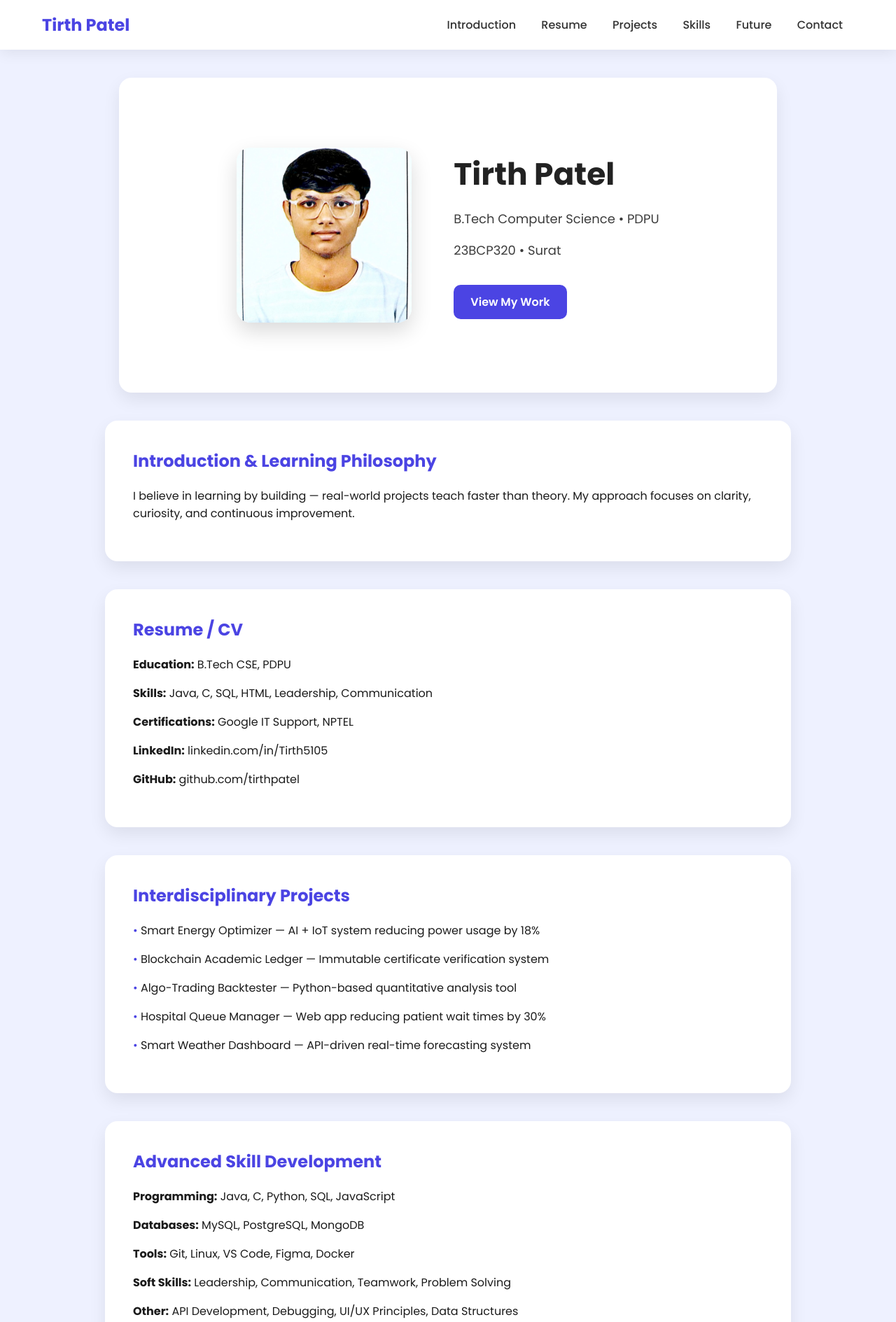
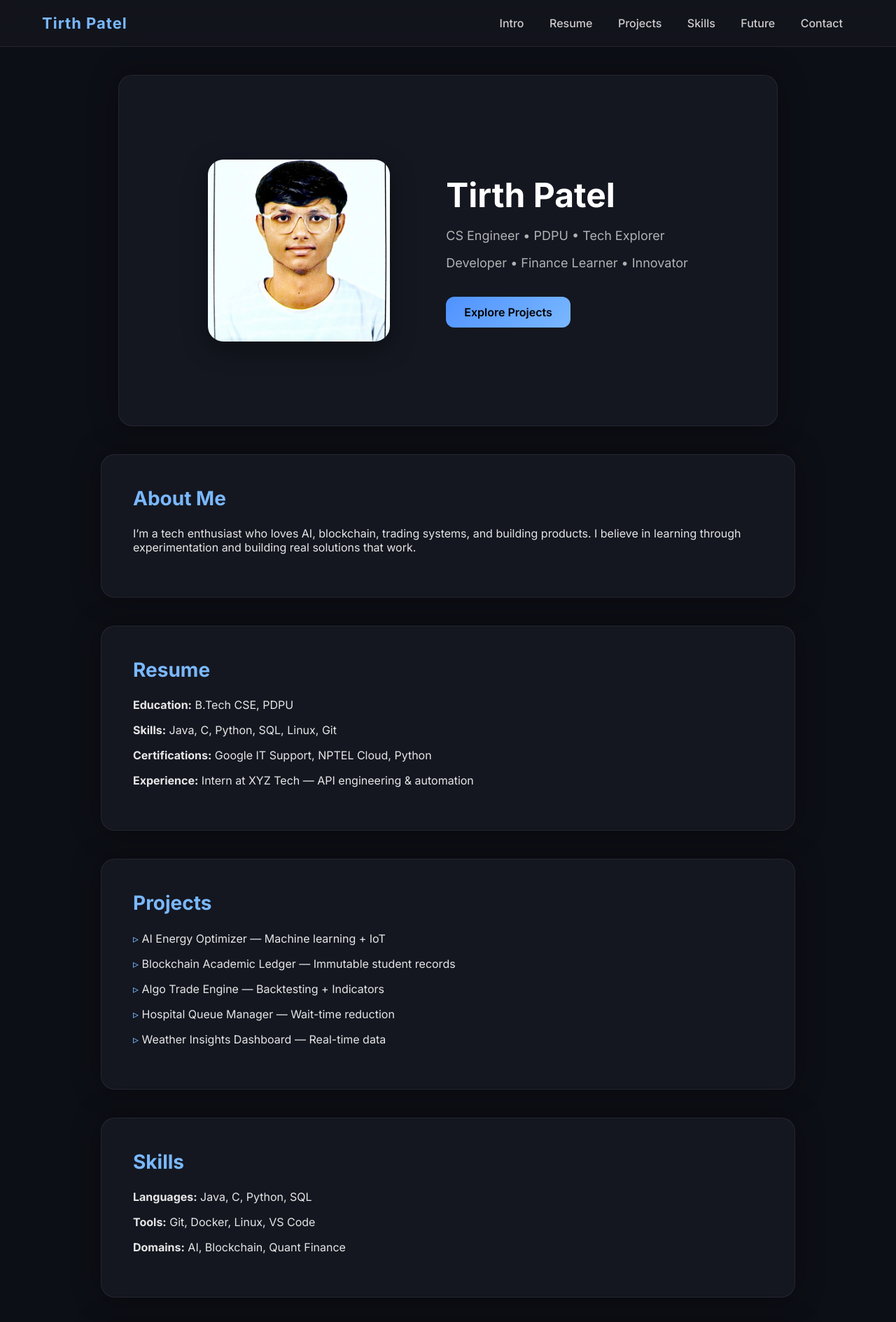
Before and after one commit to Tirth5105/Tirth5105.github.io, a plain HTML site: page index.html in a window 1280 px wide. Shown: the top 1889 px of the page at 70% size. Drawn offline with Linux system fonts and the light colour scheme.

Commit message:
Update index.html

```diff
--- a/index.html
+++ b/index.html
@@ -4,125 +4,122 @@
   <meta charset="UTF-8" />
   <meta name="viewport" content="width=device-width, initial-scale=1.0" />
   <title>Tirth Patel • Portfolio</title>
-  <link href="https://fonts.googleapis.com/css2?family=Poppins:wght@300;400;500;600;700&display=swap" rel="stylesheet" />
+  <link href="https://fonts.googleapis.com/css2?family=Inter:wght@300;400;500;600;700&display=swap" rel="stylesheet" />
 
   <style>
     body {
       margin: 0;
-      font-family: "Poppins", sans-serif;
-      background: #eef1ff;
-      color: #1b1b1b;
+      font-family: "Inter", sans-serif;
+      background: #0d0f16;
+      color: #e6e6e6;
     }
 
-    /* Navigation */
+    /* NAV */
     nav {
       display: flex;
       justify-content: space-between;
       align-items: center;
-      padding: 18px 60px;
-      background: #ffffff;
-      box-shadow: 0 4px 20px rgba(0, 0, 0, 0.08);
+      padding: 20px 60px;
+      background: rgba(20, 22, 30, 0.8);
+      backdrop-filter: blur(12px);
       position: sticky;
       top: 0;
       z-index: 1000;
+      border-bottom: 1px solid rgba(255, 255, 255, 0.08);
     }
 
     nav .logo {
-      font-size: 24px;
+      font-size: 22px;
       font-weight: 700;
-      color: #4b44e3;
+      color: #7ab8ff;
+      letter-spacing: 1px;
     }
 
     nav a {
       margin: 0 16px;
       text-decoration: none;
       font-weight: 500;
-      color: #333;
+      color: #cccccc;
       transition: 0.2s;
     }
 
     nav a:hover {
-      color: #4b44e3;
+      color: #7ab8ff;
     }
 
-    /* Hero */
+    /* HERO */
     .hero {
       display: flex;
       align-items: center;
       justify-content: center;
-      padding: 100px 20px;
-      gap: 60px;
+      padding: 120px 20px;
+      gap: 80px;
     }
 
     .hero img {
-      width: 250px;
-      height: 250px;
-      border-radius: 20px;
+      width: 260px;
+      height: 260px;
+      border-radius: 22px;
       object-fit: cover;
-      box-shadow: 0 12px 30px rgba(0, 0, 0, 0.15);
+      box-shadow: 0 10px 35px rgba(0, 0, 0, 0.4);
     }
 
     .hero-text h1 {
-      font-size: 44px;
-      margin: 0;
-      color: #222;
+      font-size: 48px;
+      color: #ffffff;
+      margin: 0 0 10px 0;
     }
 
     .hero-text p {
       font-size: 18px;
-      opacity: 0.85;
+      opacity: 0.75;
     }
 
     .btn-primary {
       display: inline-block;
-      padding: 12px 24px;
-      background: #4b44e3;
-      color: #fff;
-      border-radius: 10px;
+      padding: 12px 26px;
+      background: linear-gradient(135deg, #4f92ff, #7ab8ff);
+      color: #000;
       font-weight: 600;
+      border-radius: 12px;
       text-decoration: none;
-      margin-top: 18px;
+      margin-top: 20px;
       transition: 0.2s;
     }
 
     .btn-primary:hover {
-      background: #372fd0;
+      filter: brightness(1.15);
     }
 
-    /* Sections */
+    /* SECTION */
     section {
       max-width: 900px;
       margin: 40px auto;
-      background: white;
-      padding: 40px;
-      border-radius: 18px;
-      box-shadow: 0 10px 25px rgba(0, 0, 0, 0.08);
+      background: #141720;
+      padding: 45px;
+      border-radius: 20px;
+      box-shadow: 0 0 40px rgba(0, 0, 0, 0.35);
+      border: 1px solid rgba(255, 255, 255, 0.07);
     }
 
     h2 {
+      color: #7ab8ff;
       margin-top: 0;
-      color: #4b44e3;
+      font-size: 28px;
     }
 
-    /* Project List */
     .project-list p::before {
-      content: "• ";
-      color: #4b44e3;
-    }
-
-    /* Contact */
-    #contact p {
-      font-size: 17px;
+      content: "▹ ";
+      color: #7ab8ff;
     }
   </style>
 </head>
 <body>
 
-<!-- NAVBAR -->
 <nav>
   <div class="logo">Tirth Patel</div>
   <div>
-    <a href="#intro">Introduction</a>
+    <a href="#intro">Intro</a>
     <a href="#resume">Resume</a>
     <a href="#projects">Projects</a>
     <a href="#skills">Skills</a>
@@ -131,75 +128,56 @@
   </div>
 </nav>
 
-<!-- HERO -->
 <section class="hero">
-  <img src="assets/profile.jpg" alt="Tirth Patel" />
+  <img src="assets/profile.jpg" alt="Profile" />
   <div class="hero-text">
     <h1>Tirth Patel</h1>
-    <p>B.Tech Computer Science • PDPU</p>
-    <p>23BCP320 • Surat</p>
-    <a href="#projects" class="btn-primary">View My Work</a>
+    <p>CS Engineer • PDPU • Tech Explorer</p>
+    <p>Developer • Finance Learner • Innovator</p>
+    <a href="#projects" class="btn-primary">Explore Projects</a>
   </div>
 </section>
 
-<!-- INTRODUCTION -->
 <section id="intro">
-  <h2>Introduction & Learning Philosophy</h2>
-  <p>I believe in learning by building — real-world projects teach faster than theory. My approach focuses on clarity, curiosity, and continuous improvement.</p>
+  <h2>About Me</h2>
+  <p>I’m a tech enthusiast who loves AI, blockchain, trading systems, and building products. I believe in learning through experimentation and building real solutions that work.</p>
 </section>
 
-<!-- RESUME -->
 <section id="resume">
-  <h2>Resume / CV</h2>
+  <h2>Resume</h2>
   <p><strong>Education:</strong> B.Tech CSE, PDPU</p>
-  <p><strong>Skills:</strong> Java, C, SQL, HTML, Leadership, Communication</p>
-  <p><strong>Certifications:</strong> Google IT Support, NPTEL</p>
-  <p><strong>LinkedIn:</strong> linkedin.com/in/Tirth5105</p>
-  <p><strong>GitHub:</strong> github.com/tirthpatel</p>
+  <p><strong>Skills:</strong> Java, C, Python, SQL, Linux, Git</p>
+  <p><strong>Certifications:</strong> Google IT Support, NPTEL Cloud, Python</p>
+  <p><strong>Experience:</strong> Intern at XYZ Tech — API engineering & automation</p>
 </section>
 
-<!-- PROJECTS -->
 <section id="projects">
-  <h2>Interdisciplinary Projects</h2>
+  <h2>Projects</h2>
   <div class="project-list">
-    <p>Smart Energy Optimizer — AI + IoT system reducing power usage by 18%</p>
-    <p>Blockchain Academic Ledger — Immutable certificate verification system</p>
-    <p>Algo-Trading Backtester — Python-based quantitative analysis tool</p>
-    <p>Hospital Queue Manager — Web app reducing patient wait times by 30%</p>
-    <p>Smart Weather Dashboard — API-driven real-time forecasting system</p>
+    <p>AI Energy Optimizer — Machine learning + IoT</p>
+    <p>Blockchain Academic Ledger — Immutable student records</p>
+    <p>Algo Trade Engine — Backtesting + Indicators</p>
+    <p>Hospital Queue Manager — Wait-time reduction</p>
+    <p>Weather Insights Dashboard — Real-time data</p>
   </div>
 </section>
 
-<!-- SKILLS -->
 <section id="skills">
-  <h2>Advanced Skill Development</h2>
-  <p><strong>Programming:</strong> Java, C, Python, SQL, JavaScript</p>
-  <p><strong>Databases:</strong> MySQL, PostgreSQL, MongoDB</p>
-  <p><strong>Tools:</strong> Git, Linux, VS Code, Figma, Docker</p>
-  <p><strong>Soft Skills:</strong> Leadership, Communication, Teamwork, Problem Solving</p>
-  <p><strong>Other:</strong> API Development, Debugging, UI/UX Principles, Data Structures</p>
+  <h2>Skills</h2>
+  <p><strong>Languages:</strong> Java, C, Python, SQL</p>
+  <p><strong>Tools:</strong> Git, Docker, Linux, VS Code</p>
+  <p><strong>Domains:</strong> AI, Blockchain, Quant Finance</p>
 </section>
 
-<!-- FUTURE -->
 <section id="future">
-  <h2>Future Aspirations</h2>
-  <p>I aim to grow in AI, Blockchain, and Quantitative Finance as core specialties.</p>
-  <p>Long-term vision: Architect high-impact, scalable systems and contribute to global tech innovation.</p>
-  <p>Upcoming Goals:</p>
-  <ul>
-    <li>Build a complete algorithmic trading suite</li>
-    <li>Develop AI-driven automation tools</li>
-    <li>Intern at a leading product-based company</li>
-    <li>Create and maintain impactful open-source projects</li>
-    <li>Earn advanced certifications in machine learning</li>
-  </ul>
+  <h2>Future Plans</h2>
+  <p>AI engineer, Blockchain architect, or Quant developer — aiming to create large-scale impactful systems.</p>
 </section>
 
-<!-- CONTACT -->
 <section id="contact">
   <h2>Contact</h2>
-  <p><strong>Email:</strong> tirth7770@gmail.com</p>
-  <p><strong>Phone:</strong> 7573011157</p>
+  <p>Email: tirth7770@gmail.com</p>
+  <p>Phone: 7573011157</p>
 </section>
 
 </body>
```
